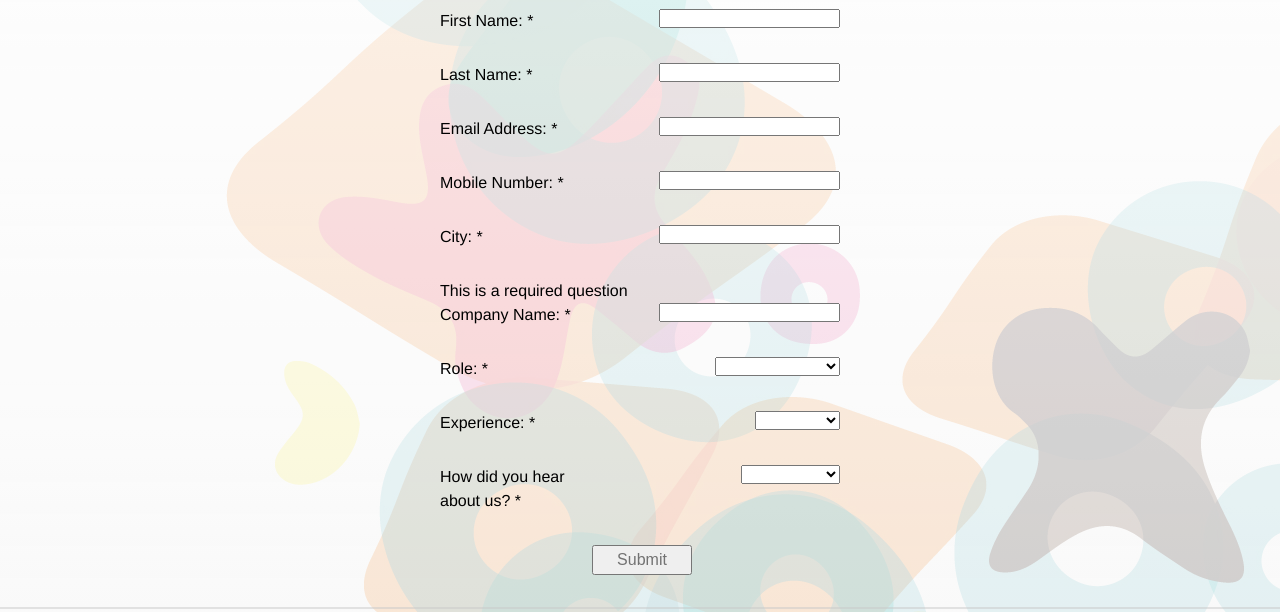
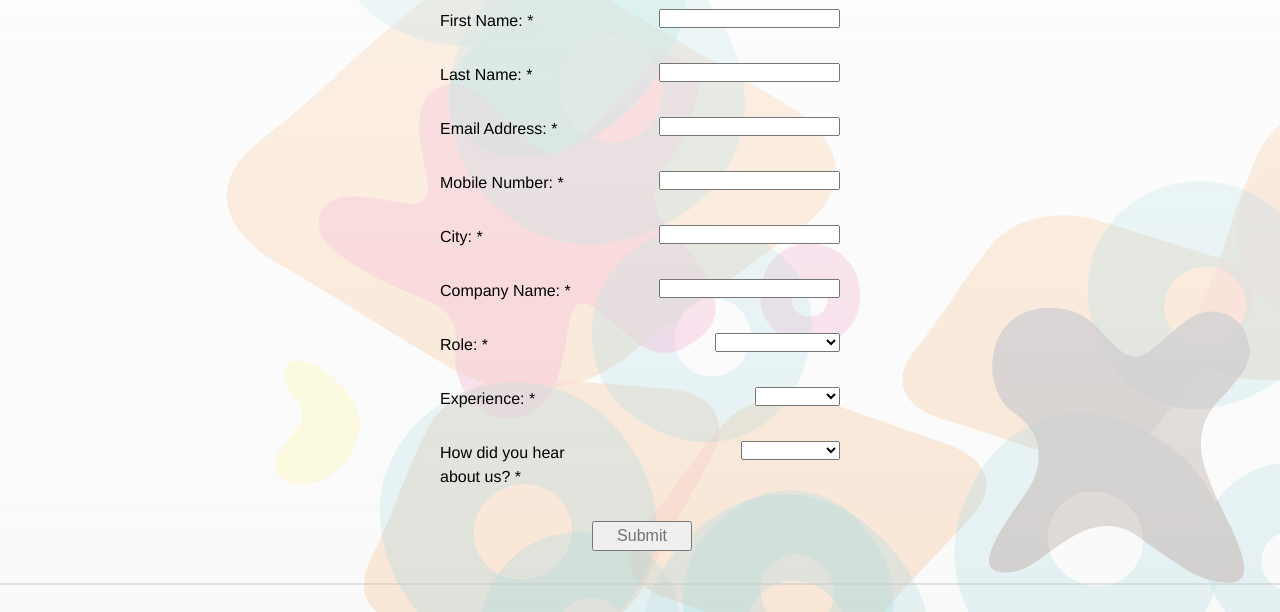
Before and after one commit to ThoughtworksGGN/scalaWorkshop, a plain HTML site: page register.html in a window 1280 px wide. Shown: the part 78-690 px from the top of the page. Drawn offline with Linux system fonts and the light colour scheme.

```diff
--- a/register.html
+++ b/register.html
@@ -96,7 +96,6 @@
 <div class="ss-q-help ss-secondary-text" dir="ltr"></div></label>
 <input type="text" name="entry.1468548304" value="" class="ss-q-short" id="entry_1468548304" dir="auto" aria-label="City:  " aria-required="true" required="" title="">
 <div class="error-message" id="1294818426_errorMessage"></div>
-<div class="required-message">This is a required question</div>
 
 
 </div></div></div><div role="listitem" class="ss-form-question errorbox-good">
```
